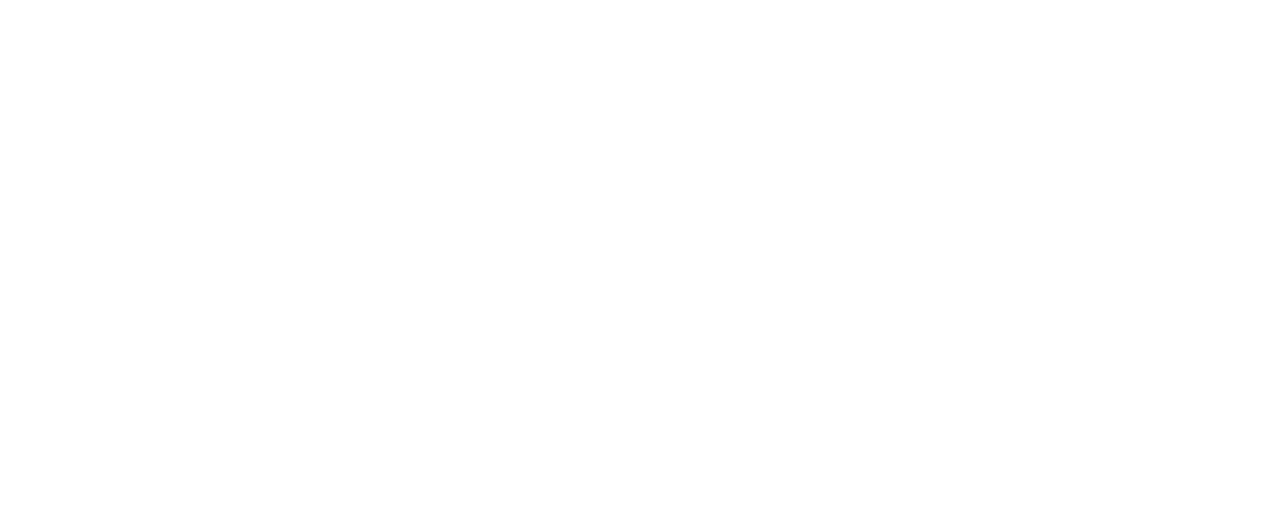
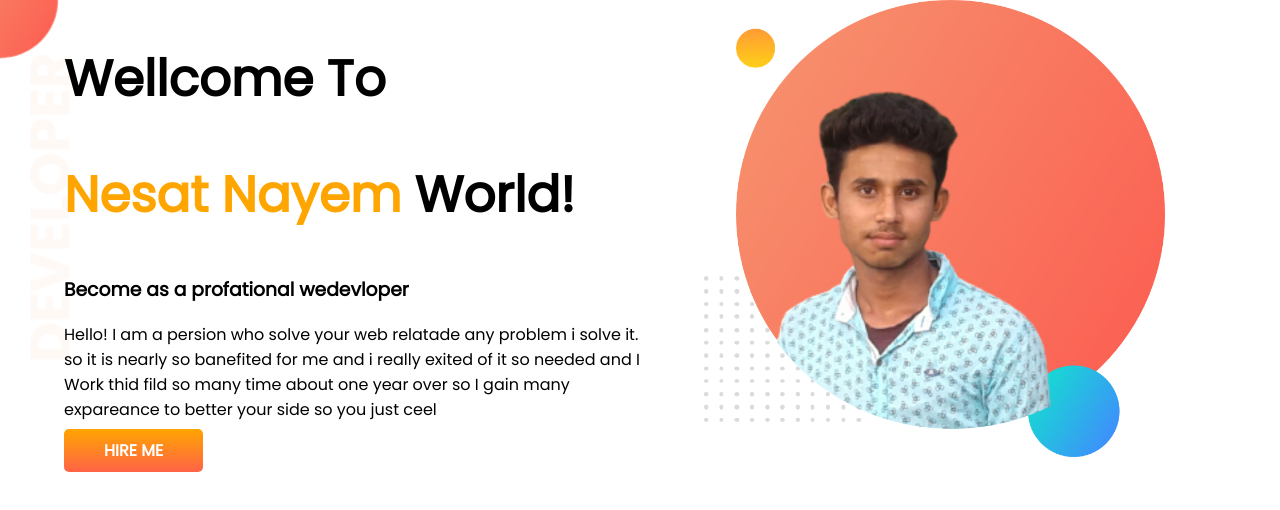
Before and after one commit to Nesat-Nayem/developer-portfolio, a plain HTML site: page index.html in a window 1280 px wide. Drawn offline with Linux system fonts and the light colour scheme.

Commit message:
banner top add

```diff
--- a/index.html
+++ b/index.html
@@ -5,9 +5,27 @@
     <meta http-equiv="X-UA-Compatible" content="IE=edge">
     <meta name="viewport" content="width=device-width, initial-scale=1.0">
     <title>Nesat portfolio</title>
+
+    <link rel="preconnect" href="https://fonts.googleapis.com">
+    <link rel="preconnect" href="https://fonts.gstatic.com" crossorigin>
+    <link href="https://fonts.googleapis.com/css2?family=Poppins&display=swap" rel="stylesheet">
+
+
     <link rel="stylesheet" href="style.css">
 </head>
 <body>
+    <section class="top_banner">
+        <div class="hap-width">
+            <h1>Wellcome To</h1>
+            <h1><span class="frist_color">Nesat Nayem</span> World!</h1>
+            <h3>Become as a profational wedevloper</h3>
+            <p>Hello! I am a persion who solve your web relatade any problem i solve it. so it is nearly so banefited for me and i really exited of it so needed and I Work thid fild so many time about one year over so I gain many expareance to better your side so you just ceel</p>
+            <a class="link_button" target="_blank" href="https://www.prothomalo.com/">HIRE ME</a>
+        </div>
+        <div class="hap-width">
+            <img src="images/nesat-picture.png" alt="">
+        </div>
 
+    </section>
 </body>
 </html>
--- a/style.css
+++ b/style.css
@@ -0,0 +1,37 @@
+body{
+    font-family: 'Poppins', sans-serif;
+    margin: 0;
+}
+
+h1{
+    font-size: 50px;
+}
+.frist_color{
+color: orange;
+}
+
+section{
+    display: flex;
+}
+
+.hap-width{
+    width: 50%;
+    padding-left: 5%;
+}
+
+.hap-width img{
+    width: 80%;
+}
+.link_button{
+    text-decoration: none;
+    background-image:linear-gradient(orange,tomato);
+    padding: 10px 40px;
+    border-radius: 5px;
+    color:white;
+    font-weight: 700;
+}
+
+.top_banner{
+    background-image:url(images/top-banner.png);
+    background-repeat: no-repeat;
+}
```
Also changed, not shown: images/dream-bg.png (added), images/exp-bg.png (added), images/jhankar.png (added), images/jhankar2.png (added), images/my-bg.png (added), images/my-bg2.png (added), images/nesat-picture.png (added), images/top-banner.png (added), pic/524cdf13882c6161ccf2ee518450de6f.jpg (added), pic/ce3eb47ecdf710e455aaff42b2e8c63e.jpg (added), pic/f28aee9542b5c1f55c1327abadb2c3cc.jpg (added).
